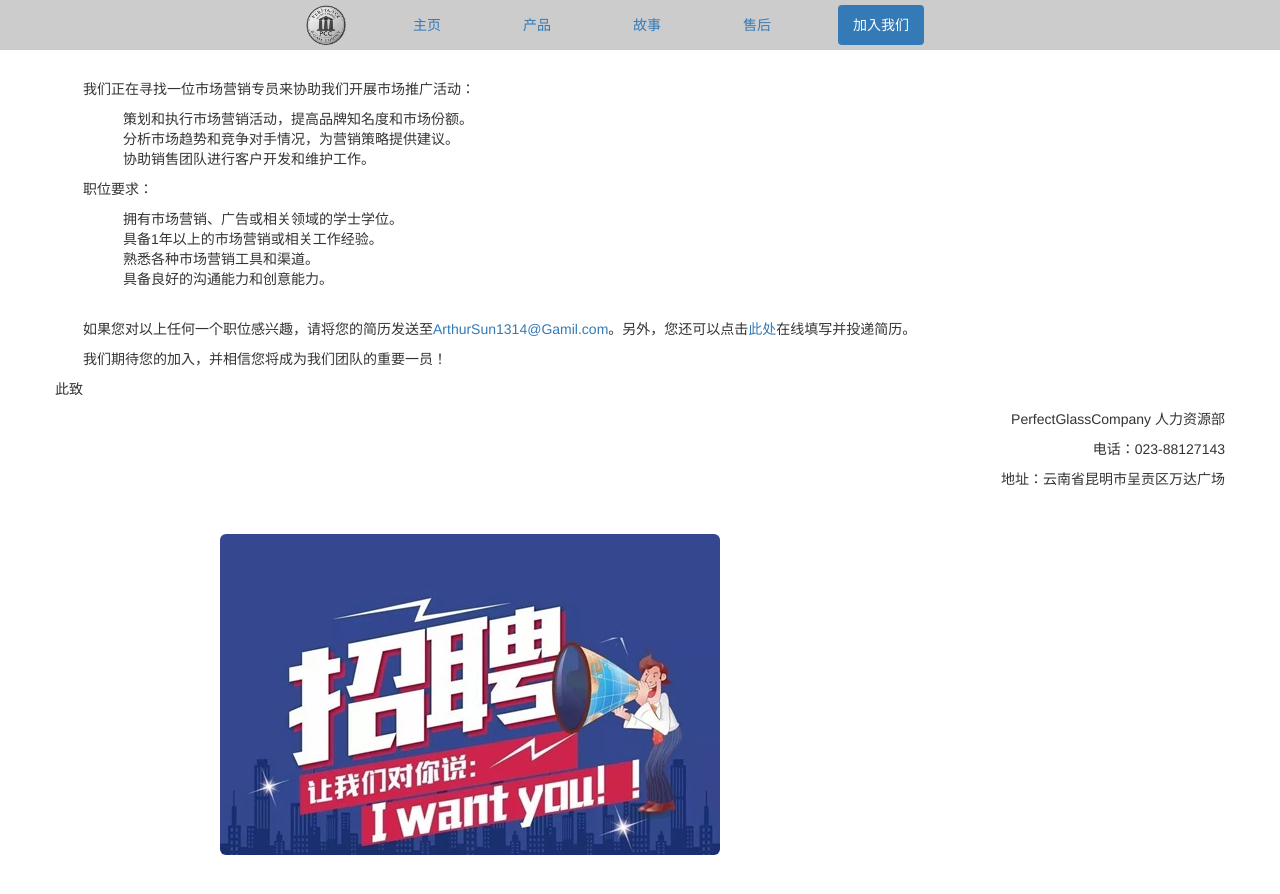
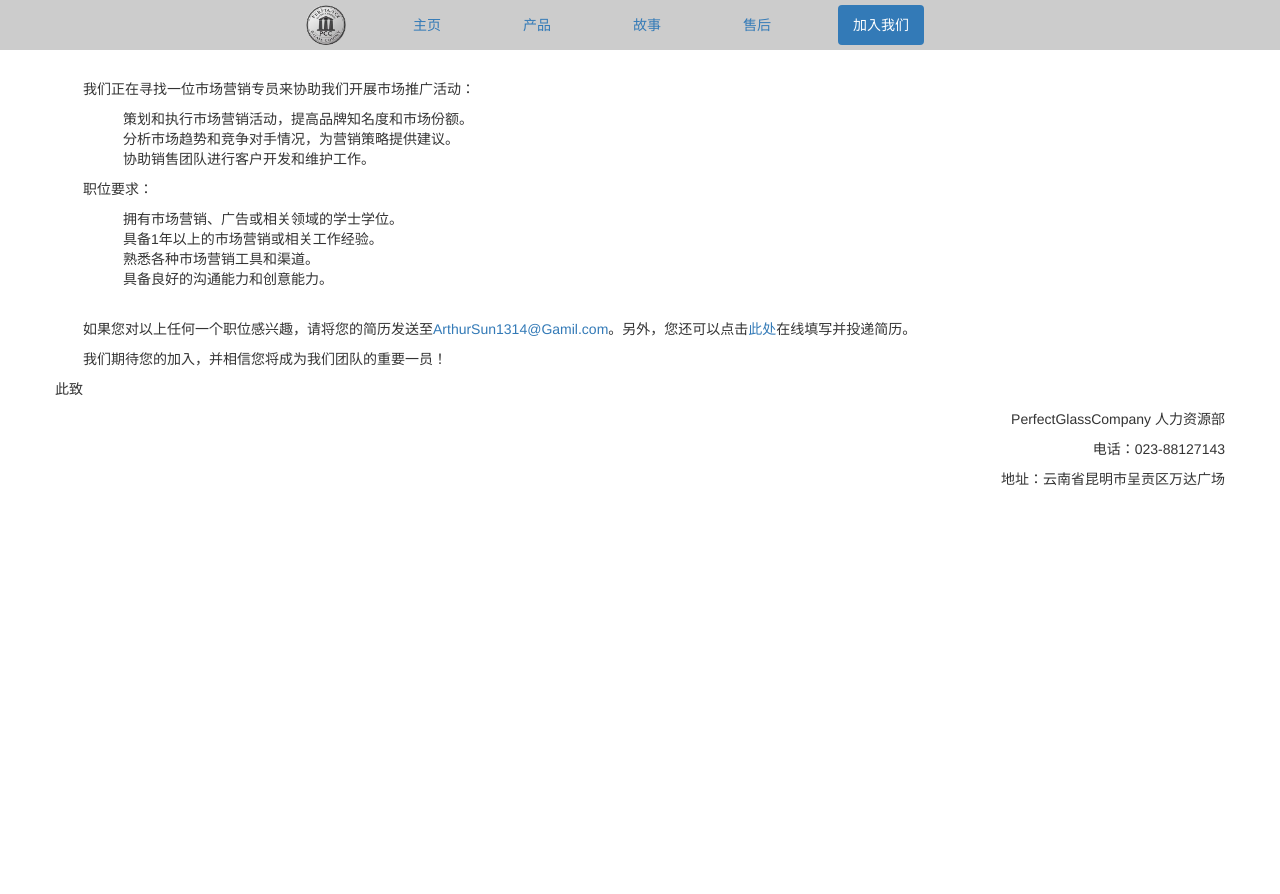
Before and after one commit to PerfectGlassCompany/PerfectGlassCompany.github.io, a Jekyll site: the page built from JoinUs.html, in a window 1280 px wide and 900 px high, scrolled down 633 px. Shown: the top 894 px of the window. Built offline with Jekyll 4.4.1, drawn with Linux system fonts in a browser that asks for light colours; nearby versions of some CDN libraries; after the commit the page ends 1132 px from its top, so only the background shows below that.

Commit message:
SunJiangLi

```diff
--- a/JoinUs.html
+++ b/JoinUs.html
@@ -59,8 +59,5 @@ title: JoinUs
           <p style="text-align: right;">电话：023-88127143</p>
           <p style="text-align: right;">地址：云南省昆明市呈贡区万达广场</p>
       </div>
-      <div class="panel-body" style="margin: 30px 150px;">
-          <img src="assets/css/images/Page1/want.jpeg" class="img-rounded">
-      </div>
   </div>
 </div>
```
